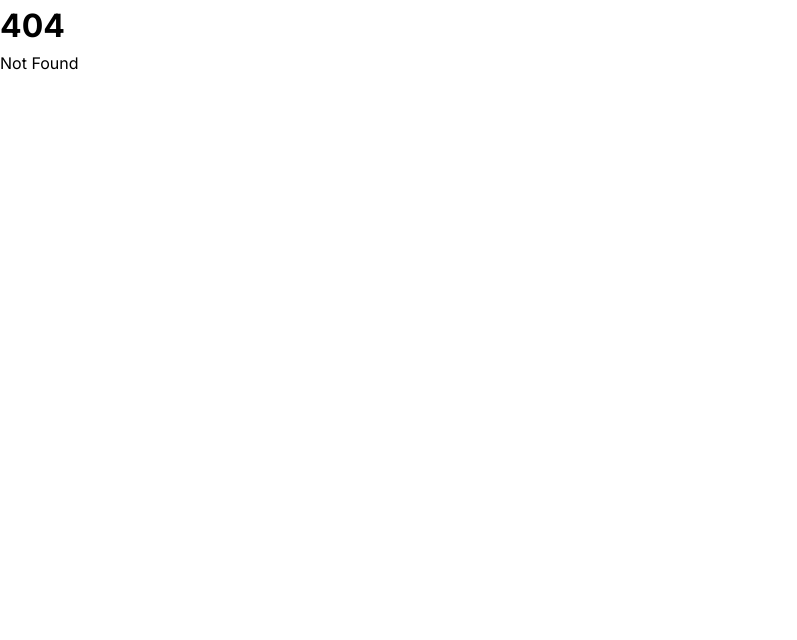
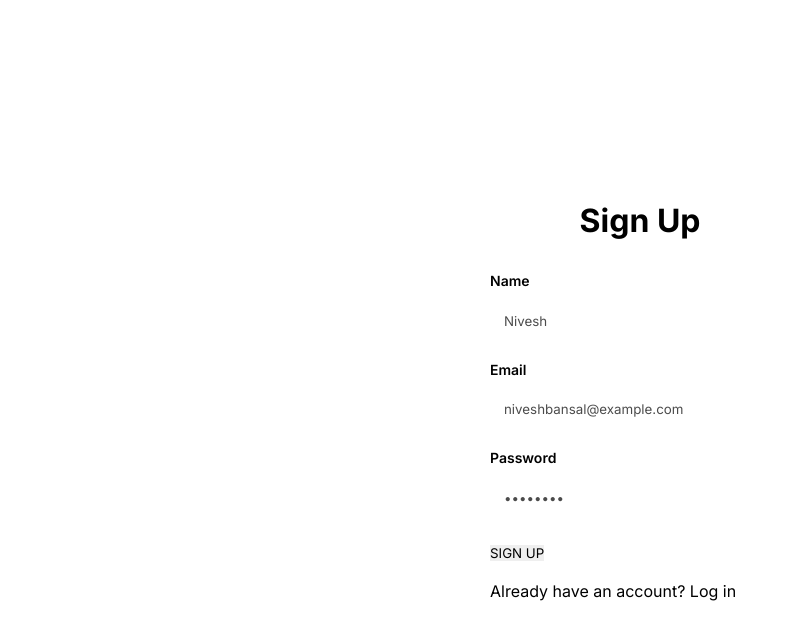
Before and after one commit to niveshbansal07/Task-and-Time-Tracking-App-frontend, a SvelteKit app: page /signup in a window 1280 px wide. Before the commit this address had no page. Shown: the top 640 px of the page, without its empty margins (0-797 px from the left). Built offline with nearby package versions, Linux system fonts and the light colour scheme.

Commit message:
signup UI

```diff
--- /dev/null
+++ b/src/routes/signup/+page.svelte
@@ -0,0 +1,139 @@
+<script>
+    let name = "";
+    let email = "";
+    let password = "";
+    let error = "";
+    let loading = false;
+
+    async function handleSubmit(e) {
+        e.preventDefault();
+        error = "";
+        loading = true;
+
+        try {
+            await api.signup({ name, email, password });
+            window.location.href = "/login";
+        } catch (err) {
+            error = err.message;
+        } finally {
+            loading = false;
+        }
+    }
+</script>
+
+<main class="auth-wrapper">
+    <div class="auth-container">
+        <div class="panel form-panel">
+            <div class="form-inner">
+                <h1 class="panel-title">Sign Up</h1>
+
+                {#if error}
+                    <p style="color:red">{error}</p>
+                {/if}
+
+                <form class="form" on:submit={handleSubmit}>
+                    <div class="form-row">
+                        <div class="input-group">
+                            <label for="name">Name</label>
+                            <input
+                                type="text"
+                                bind:value={name}
+                                placeholder="Nivesh"
+                                required
+                            />
+                        </div>
+                    </div>
+
+                    <div class="form-row">
+                        <div class="input-group">
+                            <label for="email">Email</label>
+                            <input
+                                type="email"
+                                bind:value={email}
+                                placeholder="niveshbansal@example.com"
+                                required
+                            />
+                        </div>
+                    </div>
+
+                    <div class="form-row">
+                        <div class="input-group">
+                            <label for="password">Password</label>
+                            <input
+                                type="password"
+                                bind:value={password}
+                                placeholder="••••••••"
+                                required
+                            />
+                        </div>
+                    </div>
+
+                    <div class="form-actions">
+                        <button class="btn btn-primary" disabled={loading}>
+                            {loading ? "Signing up..." : "SIGN UP"}
+                        </button>
+                    </div>
+                </form>
+
+                <div class="form-secondary">
+                    <span>Already have an account?</span>
+                    <a href="/login" class="link"> Log in </a>
+                </div>
+            </div>
+        </div>
+    </div>
+</main>
+
+<style>
+    .auth-wrapper {
+        min-height: 100vh;
+        display: grid;
+        place-items: center;
+    }
+
+    .auth-container {
+        background: transparent;
+    }
+
+    .panel-title {
+        text-align: center;
+        margin-bottom: 24px;
+    }
+
+    .form-row {
+        margin-bottom: 16px;
+    }
+
+    .input-group {
+        display: flex;
+        flex-direction: column;
+        gap: 6px;
+    }
+
+    .input-group label {
+        font-size: 14px;
+        font-weight: 600;
+    }
+
+    .input-group input {
+        height: 44px;
+        width: 300px;
+        border-radius: var(--radius-input);
+        border: 1px solid var(--color-gray-300);
+        padding: 0 14px;
+    }
+    .input-group input::placeholder {
+        color: var(--color-gray-600);
+        opacity: 0.7;
+    }
+
+    .form-actions {
+        margin-top: 20px;
+    }
+
+    .form-secondary {
+        margin-top: 14px;
+        gap: 16px;
+        flex-wrap: wrap;
+    }
+</style>
```
